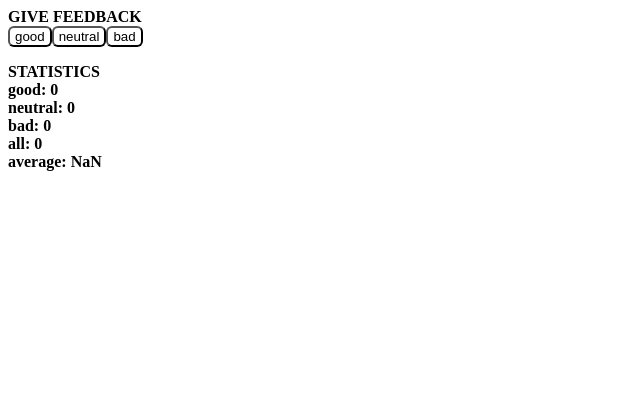
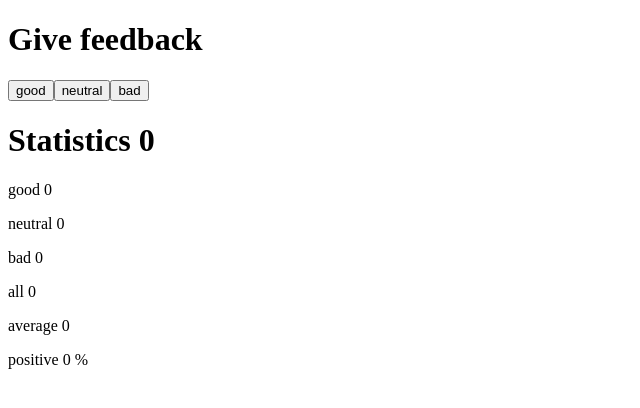
Before and after one commit to keranenkirill/FullStackOpen, a React (Vite) app in the folder osa1/part1/: page / in a window 1280 px wide. Shown: the top 408 px of the page, without its empty margins (0-640 px from the left). Built offline with nearby package versions, Linux system fonts and the light colour scheme.

Commit message:
1.8: unicafe step3

```diff
--- a/osa1/part1/src/App.jsx
+++ b/osa1/part1/src/App.jsx
@@ -2,57 +2,45 @@ import React, { useState } from 'react'
 import ReactDom from 'react-dom'
 
 
-const Display = (props) => (
-  <div>
-    <span style={{ fontWeight: 'bold' }}>{props.value}</span>
-  </div>
+const Button = (props) => (
+  <button onClick={props.handleClick}>
+     {props.text}
+  </button>
 );
 
-const Button = (props) => (
-  <button
-  onClick={props.handleClick}
-  style={{
-    backgroundColor: 'white',
-    color: 'black',
-    borderRadius: '6px', // Adjust the radius as needed
-    padding: '1px 5px', // Adjust padding as needed
-    cursor: 'pointer',
-    }}
-    >
-    {props.text}
-  </button>
-);
+const Statistics = (props) => {
+  console.log(props)
+  return (
+    <div>
+      <p>{props.stats}</p>
+      <p>good  {props.good_val}</p>
+      <p>neutral  {props.neutral_val}</p>
+      <p>bad  {props.bad_val}</p>
+      <p>all  {props.all_votes}</p>
+      <p>average  {props.average || 0}</p>
+      <p>positive  {props.pos_pers || 0} %</p>
+    </div>
+  )
+}
 
 const App = () => {
   const [good_val, setGoodValue] = useState(0);
   const [neutral_val, setNeutralValue] = useState(0);
   const [bad_val, setBadValue] = useState(0);
-  const g_feedback = "GIVE FEEDBACK";
-  const all_votes = bad_val+neutral_val+good_val
-  const stats = "STATISTICS";
-
-  const setToValue = (value, setter) => {
-    console.log('value now', value);
-    setter(value);
-  };
+  let all_votes = bad_val+neutral_val+good_val
+  let average = (good_val-bad_val)/all_votes
+  let positive_persentage = (good_val/all_votes)*100
 
   return (
     <div>
-      <Display value={g_feedback} />
-      <Button handleClick={() => setToValue(good_val + 1, setGoodValue)} text="good" />
-      <Button handleClick={() => setToValue(neutral_val + 1, setNeutralValue)} text="neutral" />
-      <Button handleClick={() => setToValue(bad_val + 1, setBadValue)} text="bad" />
-      <p></p>
-      <Display value={stats} />
-      <Display value={`good: ${good_val}`} />
-      <Display value={`neutral: ${neutral_val}`} />
-      <Display value={`bad: ${bad_val}`} />
-      <Display value={`all: ${all_votes}`} />
-      <Display value={`average: ${(good_val-bad_val)/all_votes}`} />
+      <h1>Give feedback</h1>
+      <Button handleClick={() => setGoodValue(good_val + 1)}  text="good" />
+      <Button handleClick={() => setNeutralValue(neutral_val + 1)} text="neutral" />
+      <Button handleClick={() => setBadValue(bad_val + 1)} text="bad" />
 
-
+      <h1>Statistics {good_val}</h1>
+      <Statistics  good_val={good_val} neutral_val={neutral_val} bad_val={bad_val}  all_votes={all_votes} average={average} pos_pers={positive_persentage}/>
     </div>
   );
 };
-
 export default App
```
